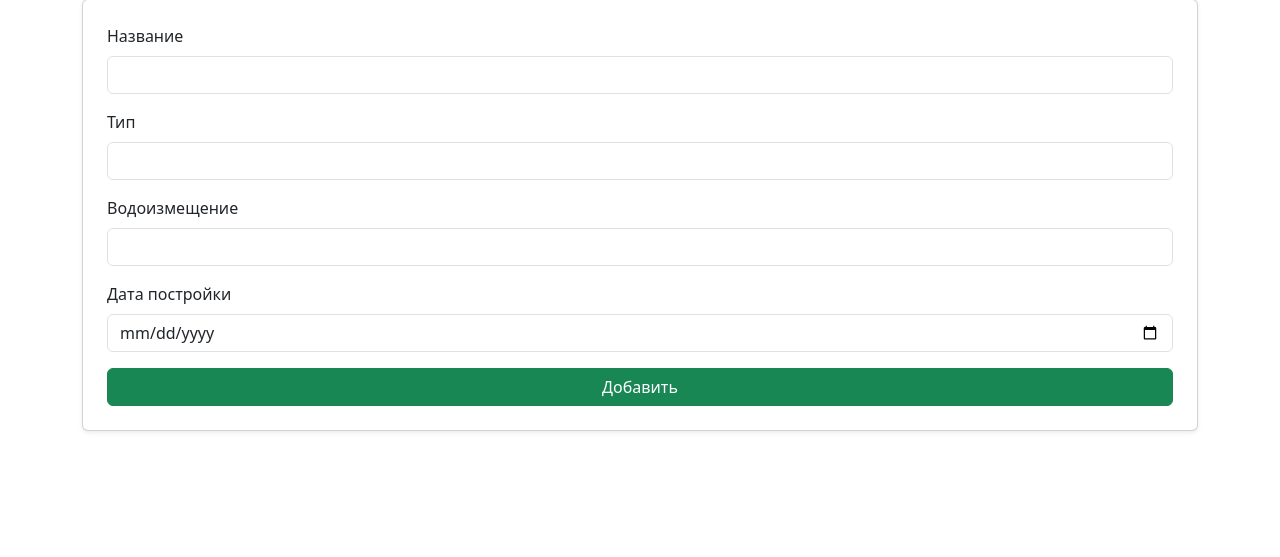
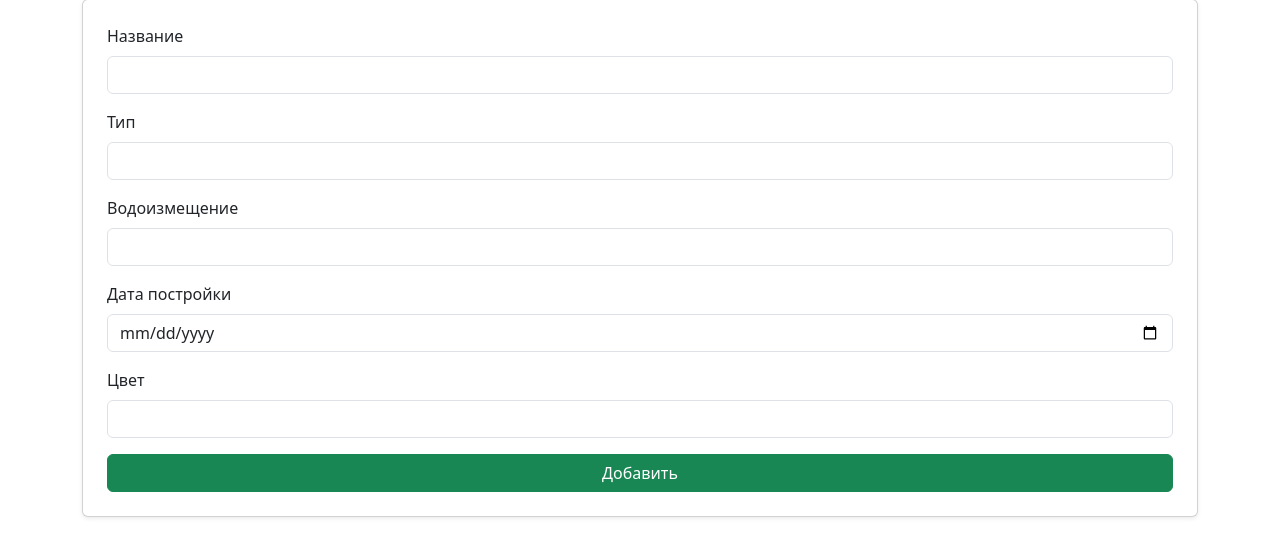
Before and after one commit to Artem-43/glav-fish, a Flask app: page /boats/add in a window 1280 px wide. Shown: the part 119-676 px from the top of the page. Run offline with Flask 3, Linux system fonts and the light colour scheme; parts of the project's set-up code (start-up, migrations or seed data) failed here and were passed over.

Commit message:
added the color field for the boat

```diff
--- a/app/app.py
+++ b/app/app.py
@@ -28,18 +28,23 @@ def boats_list():
     boats = Boat.query.all()
     return render_template("boats_list.html", boats=boats)
 
+
 # ----------- ДОБАВЛЕНИЕ КАТЕРА -----------
 @app.route("/boats/add", methods=["GET", "POST"])
 def add_boat():
     if request.method == "POST":
         name = request.form["name"]
         boat_type = request.form["boat_type"]
+        color = request.form["color"]
         displacement = float(request.form["displacement"])
-        build_date = datetime.strptime(request.form["build_date"], "%Y-%m-%d")
+        build_date = datetime.strptime(
+            request.form["build_date"], "%Y-%m-%d"
+        ).date()
 
         new_boat = Boat(
             name=name,
             boat_type=boat_type,
+            color=color,
             displacement=displacement,
             build_date=build_date
         )
@@ -50,6 +55,8 @@ def add_boat():
 
     return render_template("boat_form.html", boat=None)
 
+
+# ----------- РЕДАКТИРОВАНИЕ КАТЕРА -----------
 @app.route("/boats/<int:boat_id>/edit", methods=["GET", "POST"])
 def edit_boat(boat_id):
     boat = Boat.query.get_or_404(boat_id)
@@ -57,8 +64,11 @@ def edit_boat(boat_id):
     if request.method == "POST":
         boat.name = request.form["name"]
         boat.boat_type = request.form["boat_type"]
+        boat.color = request.form["color"]
         boat.displacement = float(request.form["displacement"])
-        boat.build_date = datetime.strptime(request.form["build_date"], "%Y-%m-%d")
+        boat.build_date = datetime.strptime(
+            request.form["build_date"], "%Y-%m-%d"
+        ).date()
 
         db.session.commit()
         return redirect(url_for("boats_list"))
--- a/app/models.py
+++ b/app/models.py
@@ -9,6 +9,7 @@ class Boat(db.Model):
     id = db.Column(db.Integer, primary_key=True)
     name = db.Column(db.String(100), unique=True, nullable=False)
     boat_type = db.Column(db.String(100), nullable=False)
+    color = db.Column(db.String(50), nullable=True)
     displacement = db.Column(db.Float, nullable=False)
     build_date = db.Column(db.Date, nullable=False)
 
--- a/app/templates/boat_form.html
+++ b/app/templates/boat_form.html
@@ -30,6 +30,11 @@
         <input type="date" name="build_date" class="form-control"
                value="{{ boat.build_date if boat else '' }}" required>
     </div>
+    <div class="mb-3">
+        <label class="form-label">Цвет</label>
+        <input type="text" name="color" class="form-control"
+               value="{{ boat.color if boat else '' }}" required>
+    </div>
 
     <button class="btn btn-success">
         {% if boat %}Сохранить{% else %}Добавить{% endif %}
--- a/app/templates/boats_list.html
+++ b/app/templates/boats_list.html
@@ -10,6 +10,7 @@
         <tr>
             <th>Название</th>
             <th>Тип</th>
+            <th>Цвет</th>
             <th>Водоизмещение</th>
             <th>Дата постройки</th>
             <th>Действия</th>
@@ -20,6 +21,7 @@
         <tr>
             <td>{{ boat.name }}</td>
             <td>{{ boat.boat_type }}</td>
+            <td>{{ boat.color }}</td>
             <td>{{ boat.displacement }}</td>
             <td>{{ boat.build_date }}</td>
             <td>
@@ -32,7 +34,7 @@
         <!-- БЛОК СО СПИСКОМ РЕЙСОВ -->
         {% if boat.trips %}
         <tr>
-            <td colspan="5">
+            <td colspan="6">
                 <strong>Выходы в море:</strong>
                 <ul class="mt-2">
                     {% for trip in boat.trips %}
--- a/docker-compose.yml
+++ b/docker-compose.yml
@@ -18,8 +18,7 @@ services:
       retries: 5
 
   web:
-    image: artem12541/glav-fish:latest
-    pull_policy: always  # Всегда скачивать свежий образ
+    build: .
     command: flask run --host=0.0.0.0
     ports:
       - "5000:5000"
```
Also changed, not shown: script.sql (+4 -4 lines).
